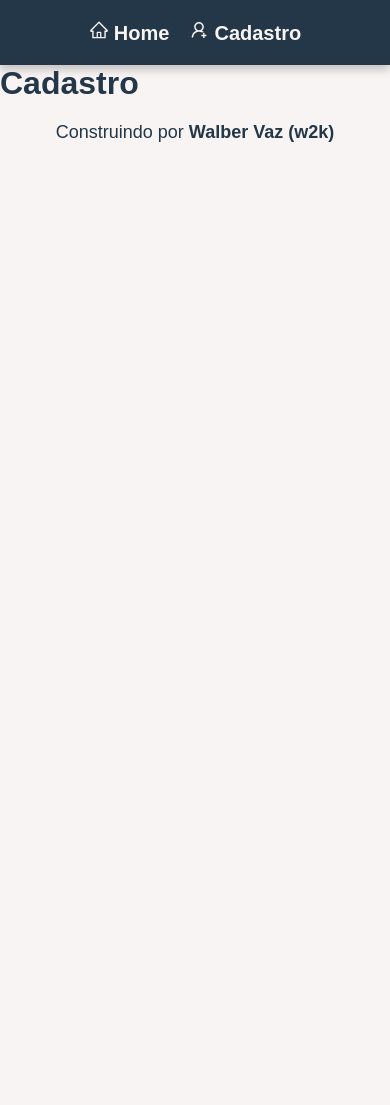
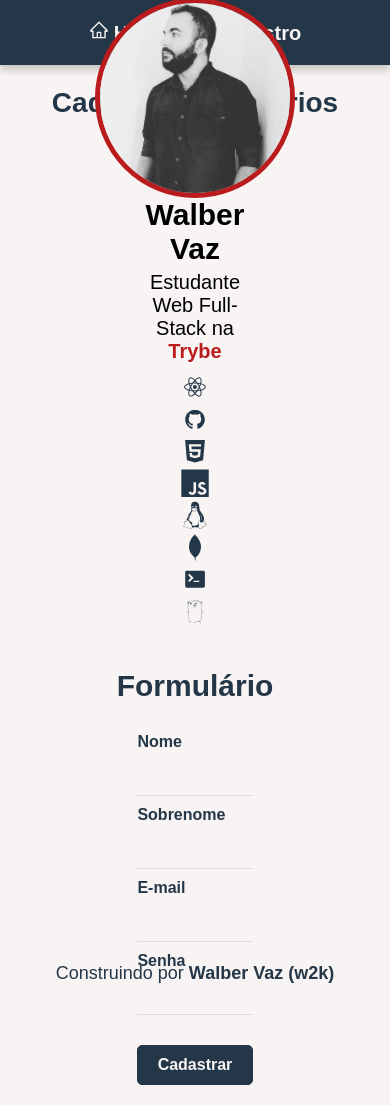
Before and after one commit to walber-vaz/tela-login, a React (Vite) app in the folder frontend/: page /cadastro in a window 390 px wide. Before the commit the page ends 844 px from the top, so only its background shows below. Built offline with nearby package versions, Linux system fonts and the light colour scheme.

Commit message:
Pagina formulario pronta e estilizada e responsivo

```diff
--- a/frontend/src/Pages/Cadastro/index.jsx
+++ b/frontend/src/Pages/Cadastro/index.jsx
@@ -1,5 +1,19 @@
+import perfil from '../../assets/perfil-1.jpg';
+import Card from '../../components/Card';
+
+import Form from '../../components/Form';
+import { Container, ContainerTitle } from '../Home/styles';
+
 const Cadastro = () => {
-  return <h1>Cadastro</h1>;
+  return (
+    <>
+      <ContainerTitle>Cadastro de usuários</ContainerTitle>
+      <Container>
+        <Card perfil={perfil} />
+        <Form />
+      </Container>
+    </>
+  );
 };
 
 export default Cadastro;
--- a/frontend/src/Pages/Home/styles.jsx
+++ b/frontend/src/Pages/Home/styles.jsx
@@ -3,31 +3,27 @@ import styled from 'styled-components';
 const Container = styled.main`
   display: flex;
   flex-direction: row;
+  justify-content: center;
+  align-items: center;
   gap: 2rem;
-  height: 81%;
+  padding: 0 2rem;
   margin: 0 auto;
-  padding: 0 2rem;
-  width: 100%;
-  overflow: hidden;
+  height: 100%;
+  width: 1200px;
 
-  @media (max-width: 1024px) {
+  @media (max-width: 1115px) {
+    width: 70%;
     flex-direction: column;
-    width: 100%;
   }
 
   @media (max-width: 768px) {
+    width: 65%;
     flex-direction: column;
-    width: 95%;
-  }
-
-  @media (max-width: 600px) {
-    flex-direction: column;
-    width: 90%;
   }
 
   @media (max-width: 480px) {
+    width: 60%;
     flex-direction: column;
-    width: 85%;
   }
 `;
 
--- a/frontend/src/components/Card/styles.jsx
+++ b/frontend/src/components/Card/styles.jsx
@@ -2,14 +2,13 @@ import styled from 'styled-components';
 
 const Container = styled.section`
   display: flex;
-  width: 100%;
+  width: 60%;
   flex-direction: column;
   justify-content: center;
   align-items: center;
-  margin-top: 2rem;
   text-align: center;
-  border: 0.5rem solid red;
-  padding: 2rem;
+  /* border: 0.1rem solid red; */
+  height: 100%;
 `;
 
 const Wrap = styled.div`
@@ -20,28 +19,13 @@ const Wrap = styled.div`
   width: 80%;
   margin: 0 auto;
   padding: 2rem;
-  border: 0.5rem solid blue;
+  /* border: 0.1rem solid blue; */
 
   img {
     border-radius: 50%;
     border: 0.5rem solid var(--color-hover);
     width: 200px;
     height: 200px;
-
-    @media (max-width: 1024px) {
-      width: 180px;
-      height: 180px;
-    }
-
-    @media (max-width: 768px) {
-      width: 150px;
-      height: 150px;
-    }
-
-    @media (max-width: 600px) {
-      width: 100px;
-      height: 100px;
-    }
   }
 
   h3 {
--- a/frontend/src/components/Footer/styles.jsx
+++ b/frontend/src/components/Footer/styles.jsx
@@ -6,8 +6,8 @@ const Container = styled.footer`
   flex-direction: column;
   justify-content: center;
   /* border: 0.1rem solid red; */
-  height: 6rem;
-  padding: 0 1rem;
+  height: 100px;
+  width: 100%;
 
   p {
     font-size: 1.8rem;
--- /dev/null
+++ b/frontend/src/components/Form/index.jsx
@@ -0,0 +1,32 @@
+import { Container, Wrap } from './styles';
+
+const Form = () => {
+  return (
+    <Container>
+      <h2>Formulário</h2>
+      <Wrap>
+        <form>
+          <label htmlFor="nome">
+            Nome
+            <input type="text" id="nome" name="nome" />
+          </label>
+          <label htmlFor="sobrenome">
+            Sobrenome
+            <input type="text" id="sobrenome" name="sobrenome" />
+          </label>
+          <label htmlFor="email">
+            E-mail
+            <input type="email" id="email" name="email" />
+          </label>
+          <label htmlFor="senha">
+            Senha
+            <input type="password" id="senha" name="senha" />
+          </label>
+          <button type="submit">Cadastrar</button>
+        </form>
+      </Wrap>
+    </Container>
+  );
+};
+
+export default Form;
--- /dev/null
+++ b/frontend/src/components/Form/styles.jsx
@@ -0,0 +1,112 @@
+import styled from 'styled-components';
+
+const Container = styled.section`
+  display: flex;
+  width: 100%;
+  flex-direction: column;
+  justify-content: center;
+  align-items: center;
+  text-align: center;
+  /* border: 0.1rem solid red; */
+  height: 100%;
+
+  h2 {
+    font-size: 3rem;
+    font-weight: 600;
+    text-align: center;
+    margin-bottom: 1rem;
+  }
+`;
+
+const Wrap = styled.div`
+  display: flex;
+  flex-direction: column;
+  justify-content: center;
+  align-items: center;
+  width: 80%;
+  margin: 0 auto;
+  padding: 2rem;
+  /* border: 0.1rem solid blue; */
+
+  form {
+    /* border: 0.1rem solid green; */
+    width: 100%;
+    height: 100%;
+    display: flex;
+    flex-direction: column;
+    justify-content: center;
+    align-items: center;
+    gap: 1rem;
+
+    input {
+      display: flex;
+      flex-direction: column;
+      justify-content: center;
+      align-items: flex-start;
+      width: 100%;
+      height: 4rem;
+      padding: 0 1rem;
+      border: none;
+      border-bottom: 0.1rem solid #ddd;
+      font-size: 1.6rem;
+      color: var(--color-primary);
+      background-color: transparent;
+      transition: all 0.3s ease;
+
+      &:focus {
+        outline: none;
+        border-bottom: 0.1rem solid var(--color-primary);
+
+        &::placeholder {
+          color: var(--color-hover);
+
+          &::selection {
+            color: var(--color-hover);
+          }
+        }
+      }
+    }
+
+    label {
+      display: flex;
+      flex-direction: column;
+      justify-content: center;
+      align-items: flex-start;
+      width: 100%;
+      display: flex;
+      flex-direction: column;
+      justify-content: center;
+      align-items: flex-start;
+      gap: 0.5rem;
+      font-size: 1.6rem;
+      color: var(--color-primary);
+      font-weight: 600;
+    }
+
+    button {
+      display: flex;
+      flex-direction: column;
+      justify-content: center;
+      align-items: center;
+      width: 100%;
+      height: 4rem;
+      border: 0.1rem solid var(--color-primary);
+      border-radius: 0.5rem;
+      background-color: var(--color-primary);
+      color: var(--bg-primary);
+      font-size: 1.6rem;
+      font-weight: 600;
+      transition: all 0.4s;
+      margin-top: 2rem;
+      cursor: pointer;
+
+      &:hover {
+        background-color: transparent;
+        color: var(--color-primary);
+        border: 0.1rem solid var(--color-primary);
+      }
+    }
+  }
+`;
+
+export { Container, Wrap };
--- a/frontend/src/components/Sobre/styles.jsx
+++ b/frontend/src/components/Sobre/styles.jsx
@@ -6,10 +6,9 @@ const Container = styled.section`
   flex-direction: column;
   justify-content: center;
   align-items: center;
-  margin-top: 2rem;
   text-align: center;
-  padding: 2rem;
-  border: 0.5rem solid red;
+  /* border: 0.1rem solid red; */
+  height: 100%;
 
   h2 {
     font-size: 2.8rem;
@@ -31,7 +30,7 @@ const Wrap = styled.div`
   width: 80%;
   margin: 0 auto;
   padding: 2rem;
-  border: 0.5rem solid blue;
+  /* border: 0.1rem solid blue; */
 `;
 
 export { Container, Wrap };
--- a/frontend/src/styles/GlobalStyles.jsx
+++ b/frontend/src/styles/GlobalStyles.jsx
@@ -37,10 +37,6 @@ const GlobalStyles = createGlobalStyle`
     font-family: sans-serif;
   }
 
-  #root {
-    height: 100vh;
-  }
-
   ul, li {
     list-style: none;
   }
@@ -48,6 +44,13 @@ const GlobalStyles = createGlobalStyle`
   a {
     text-decoration: none;
   }
+
+  #root {
+    width: 100%;
+    height: 100vh;
+    display: flex;
+    flex-direction: column;
+  }
 `;
 
 export default GlobalStyles;
```
Also changed, not shown: 1 other file (tests, documents, lock files or other folders).
